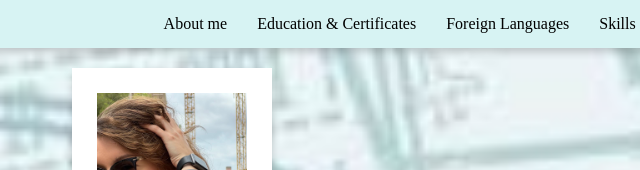
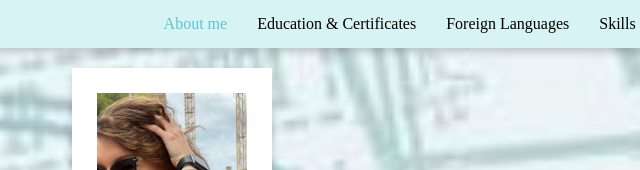
Before and after one commit to Stacy199/rsschool-cv, a plain HTML site: page index.html in a window 1280 px wide. In both pictures the pointer is over the link "About me". Shown: the top 170 px of the page, 41-681 px from the left. Drawn offline with Linux system fonts and the light colour scheme.

Commit message:
feat: add hover

```diff
--- a/style.css
+++ b/style.css
@@ -135,3 +135,7 @@ p {
     font-size: 40px;
     border-radius: 10px;
   }
+
+  .menu-li a:hover {
+    color: #5dc4d2; /* Цвет текста при наведении */
+}
```
